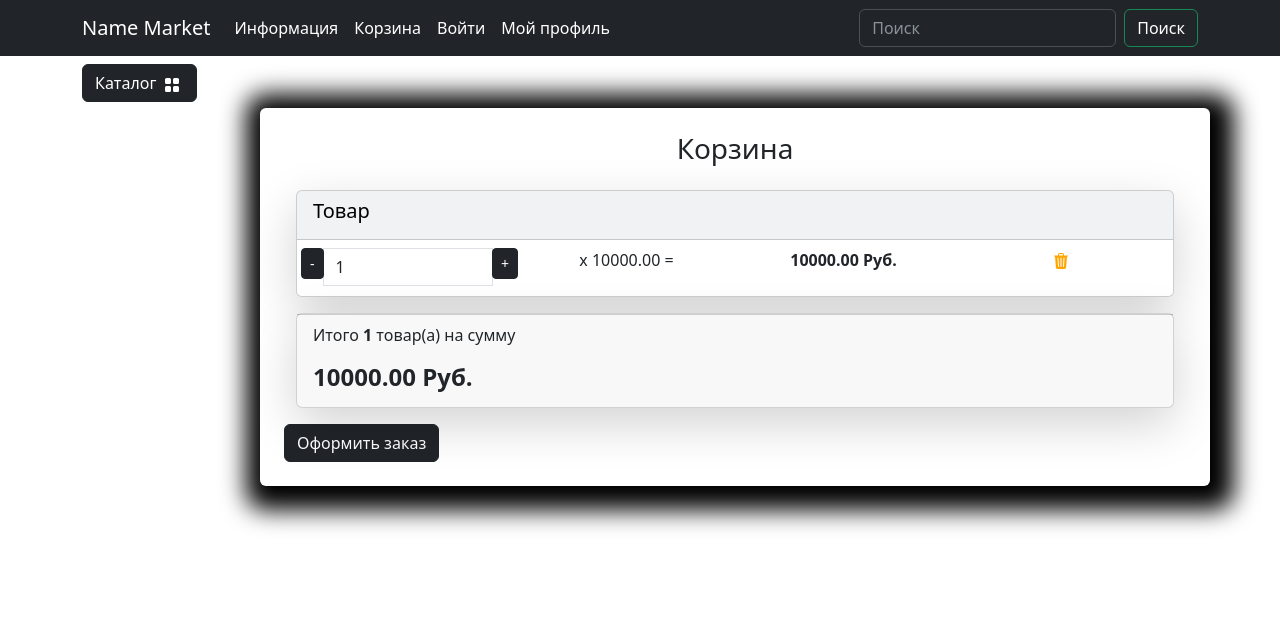
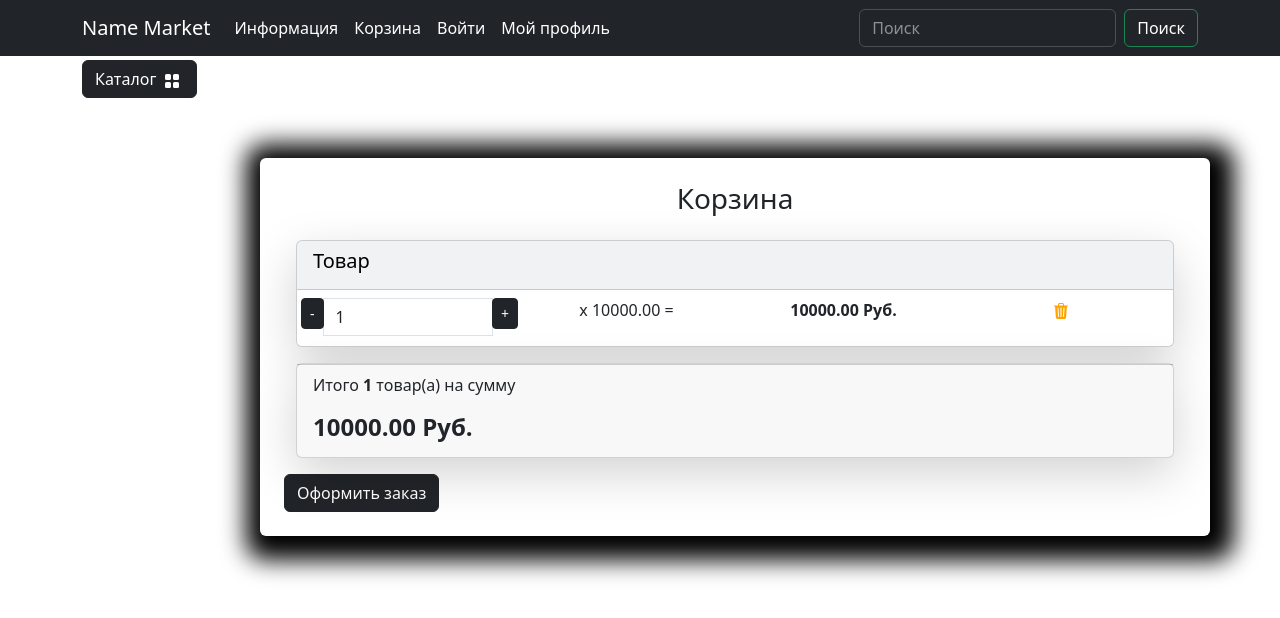
Before and after one commit to Sanya2509kor/testsite2025, a plain HTML site: page carts/cart.html in a window 1280 px wide. Drawn offline with Linux system fonts and the light colour scheme.

Commit message:
Update cart.html

```diff
--- a/carts/cart.html
+++ b/carts/cart.html
@@ -71,7 +71,7 @@
     <section>
         <div class="container">
             <!-- Каталог и корзина с фиксированным расположением на странице -->
-            <div class="row mt-1 position-fixed z-3">
+            <div class="row mt-1 z-3">
                 <!-- Каталог -->
                 <div class="dropdown mb-2">
                     <button class="btn btn-secondary dropdown-toggle btn-dark" type="button" data-bs-toggle="dropdown"
```
